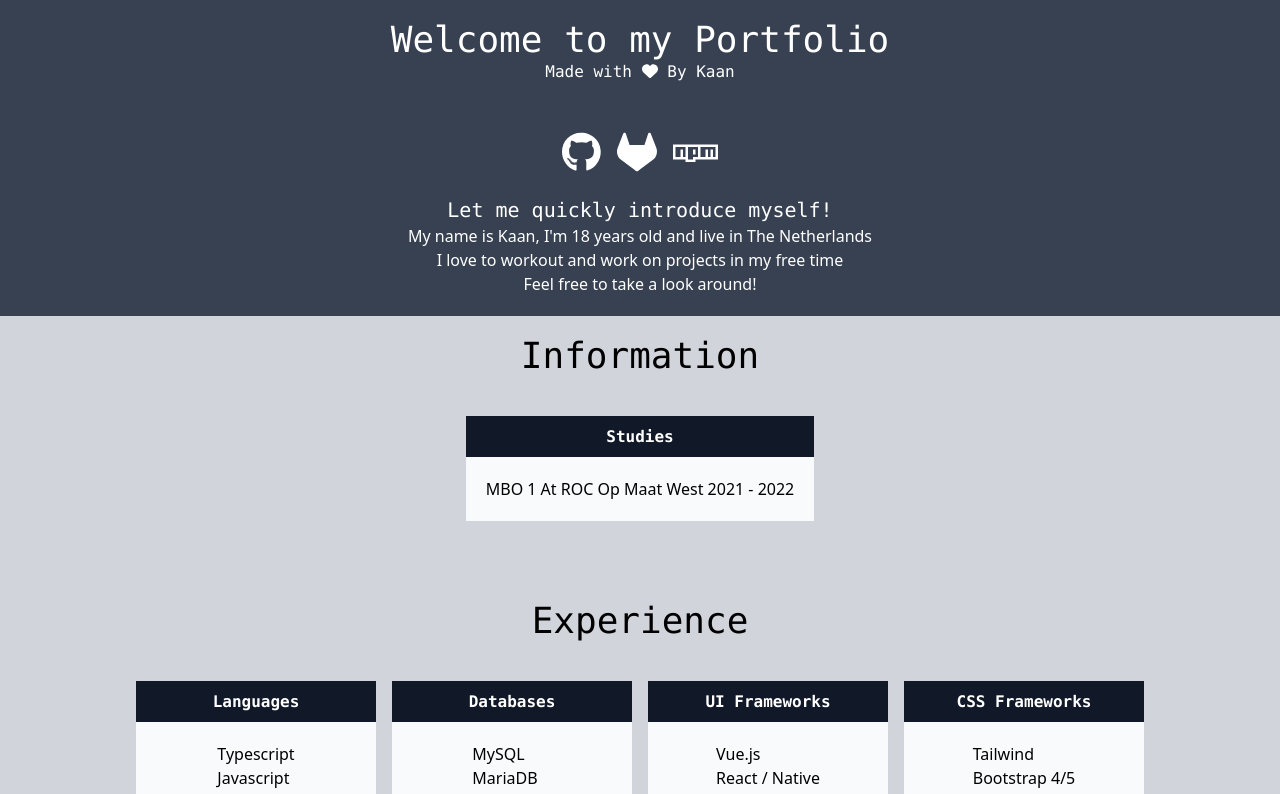
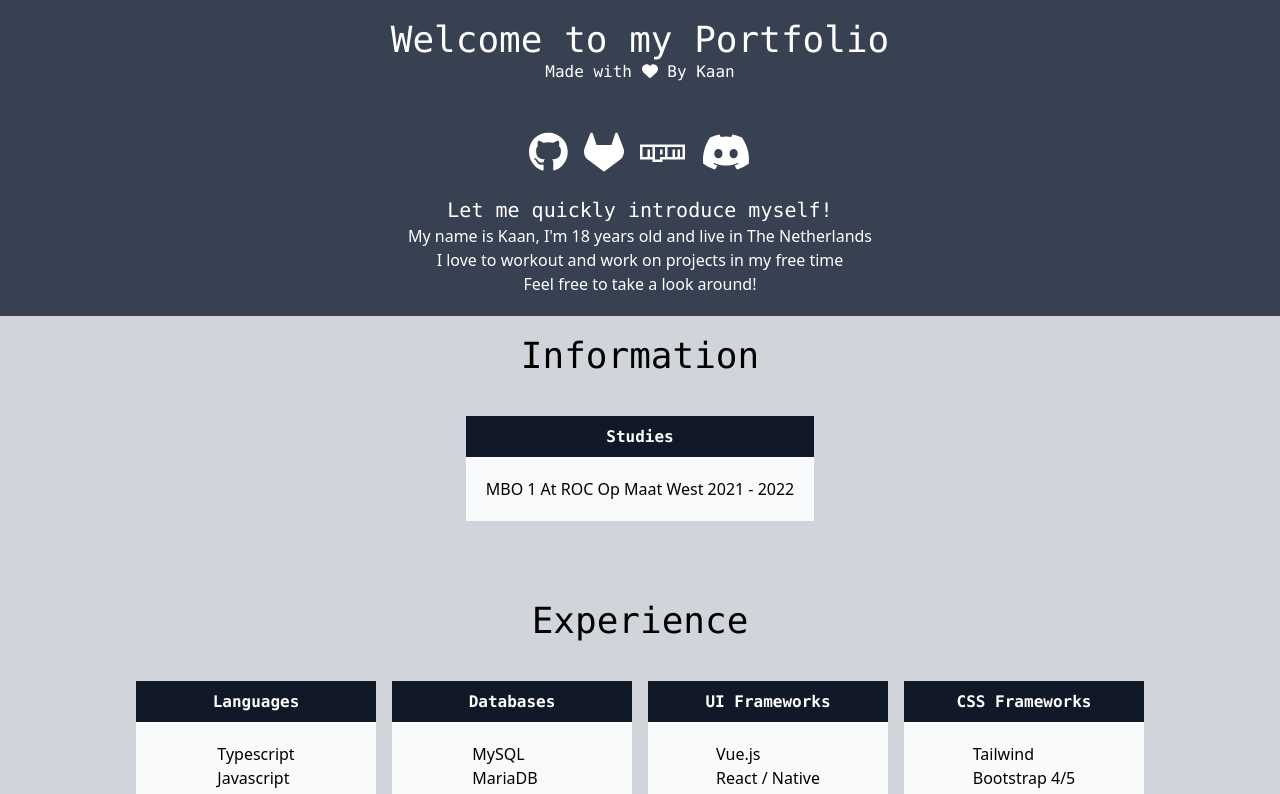
Before and after one commit to KaanDoesNothing/Portfolio, a Vue app: page / in a window 1280 px wide. Shown: the top 794 px of the page. Built offline with nearby package versions, Linux system fonts and the light colour scheme.

Commit message:
Added discord

```diff
--- a/src/components/home.vue
+++ b/src/components/home.vue
@@ -80,6 +80,9 @@
             </a>
             <a class="p-2" href="https://www.npmjs.com/~kaan075">
               <font-awesome-icon icon="fa-brands fa-npm" class="h-10"/>
+            </a>
+            <a class="p-2" href="https://discord.com/users/208948873433972737">
+              <font-awesome-icon icon="fa-brands fa-discord" class="h-10"/>
             </a>
           </div>
         </div>
```
